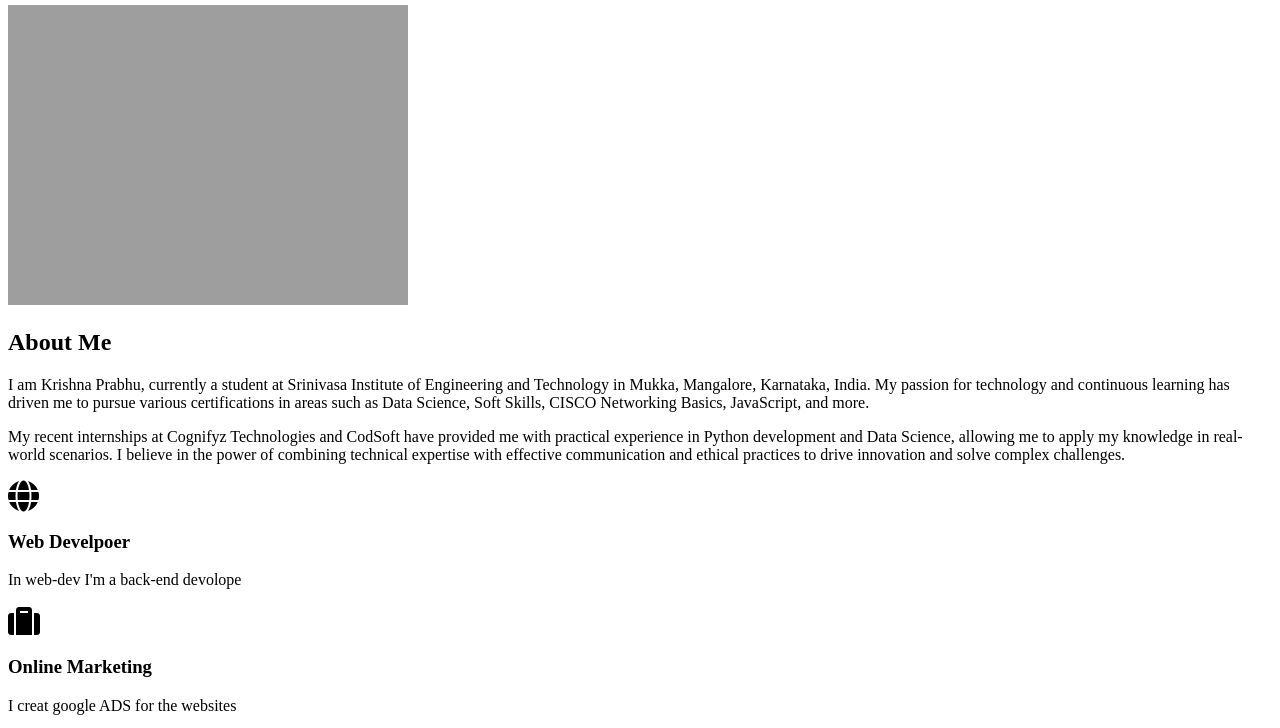
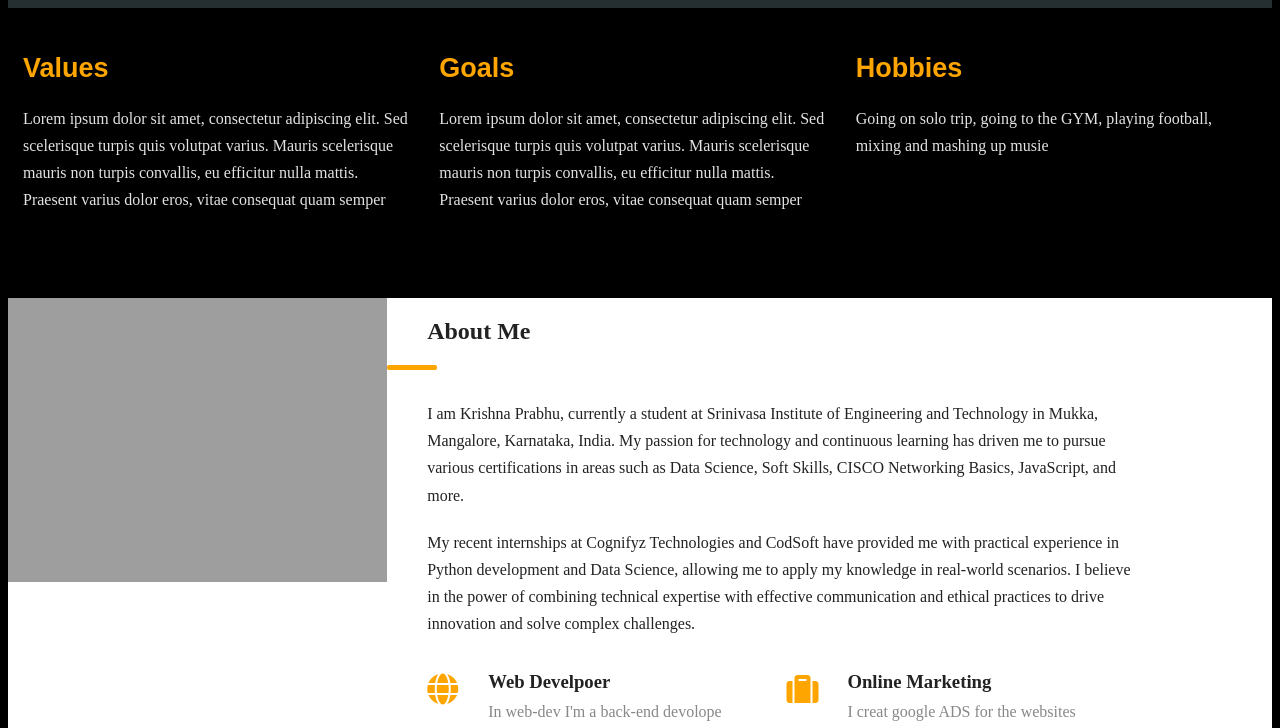
Before and after one commit to Ashish342prabhu/kk, a plain HTML site: page index.html in a window 1280 px wide. Shown: the part 582-1310 px from the top of the page. Drawn offline with Linux system fonts and the light colour scheme; the site is published under a folder, as on GitHub Pages, so addresses that start at the root find nothing.

Commit message:
Update index.html

```diff
--- a/index.html
+++ b/index.html
@@ -5,7 +5,7 @@
     <meta charset="utf-8">
     <title>My Portfolio web</title>
 
-    <link rel="stylesheet" href="/assets/css/index.css">
+    <link rel="stylesheet" href="assets/css/index.css">
     <link rel="stylesheet" href="https://use.fontawesome.com/releases/v5.6.3/css/all.css"
         integrity="sha384-UHRtZLI+pbxtHCWp1t77Bi1L4ZtiqrqD80Kn4Z8NTSRyMA2Fd33n5dQ8lWUE00s/" crossorigin="anonymous">
 </head>
```
